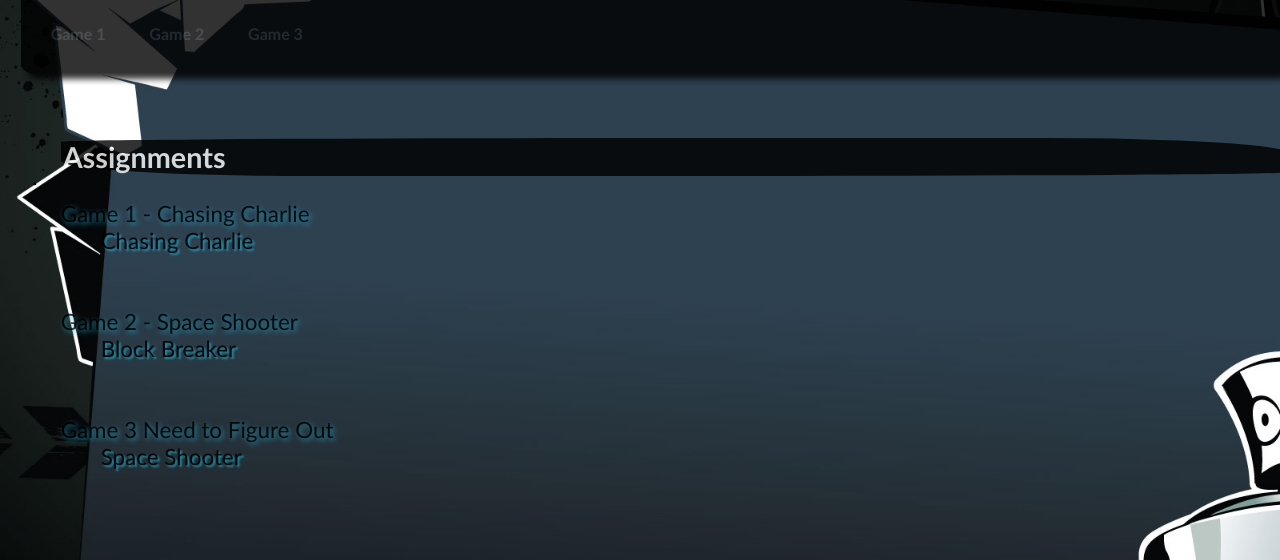
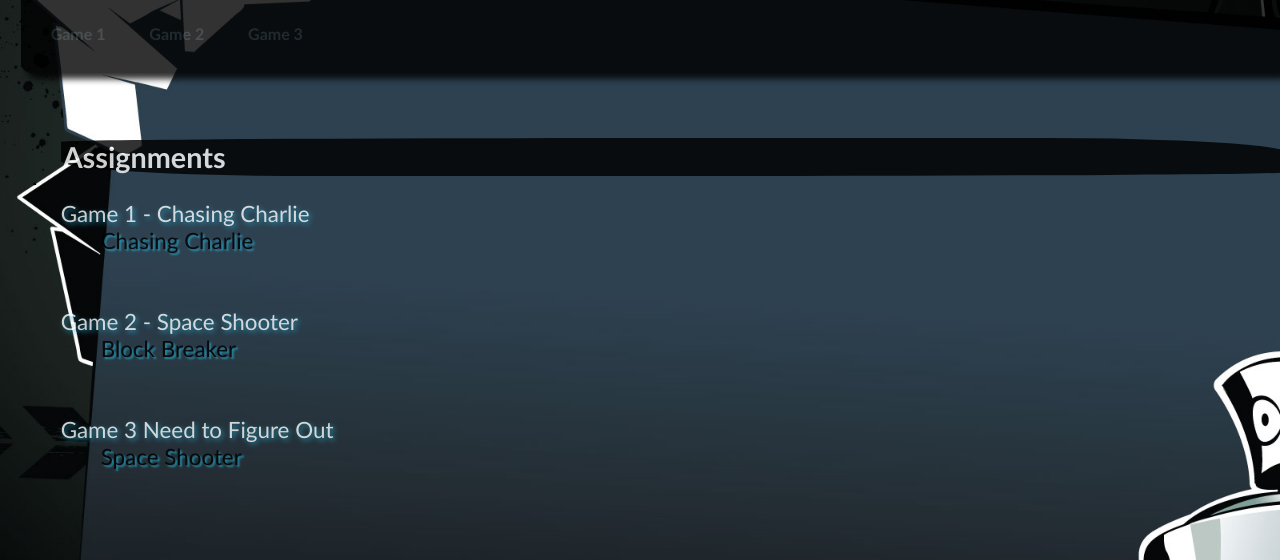
Before and after one commit to chance221/CanvasGames, a plain HTML site: page index.html in a window 1280 px wide. Shown: the part 263-823 px from the top of the page. Drawn offline with Linux system fonts and the light colour scheme.

Commit message:
Add files via upload

```diff
--- a/css/FinalProject.css
+++ b/css/FinalProject.css
@@ -145,10 +145,9 @@ nav ul ul li a:hover {
 }
 .lesson {
     font-size: 1.4em;
-    /* color: white; */
+    color: white;
     text-decoration: none;
     list-style-type: none;
-    color:black;
     font-weight: 300;
     text-shadow: 2px 2px 5px #24A6C9;
 
```
